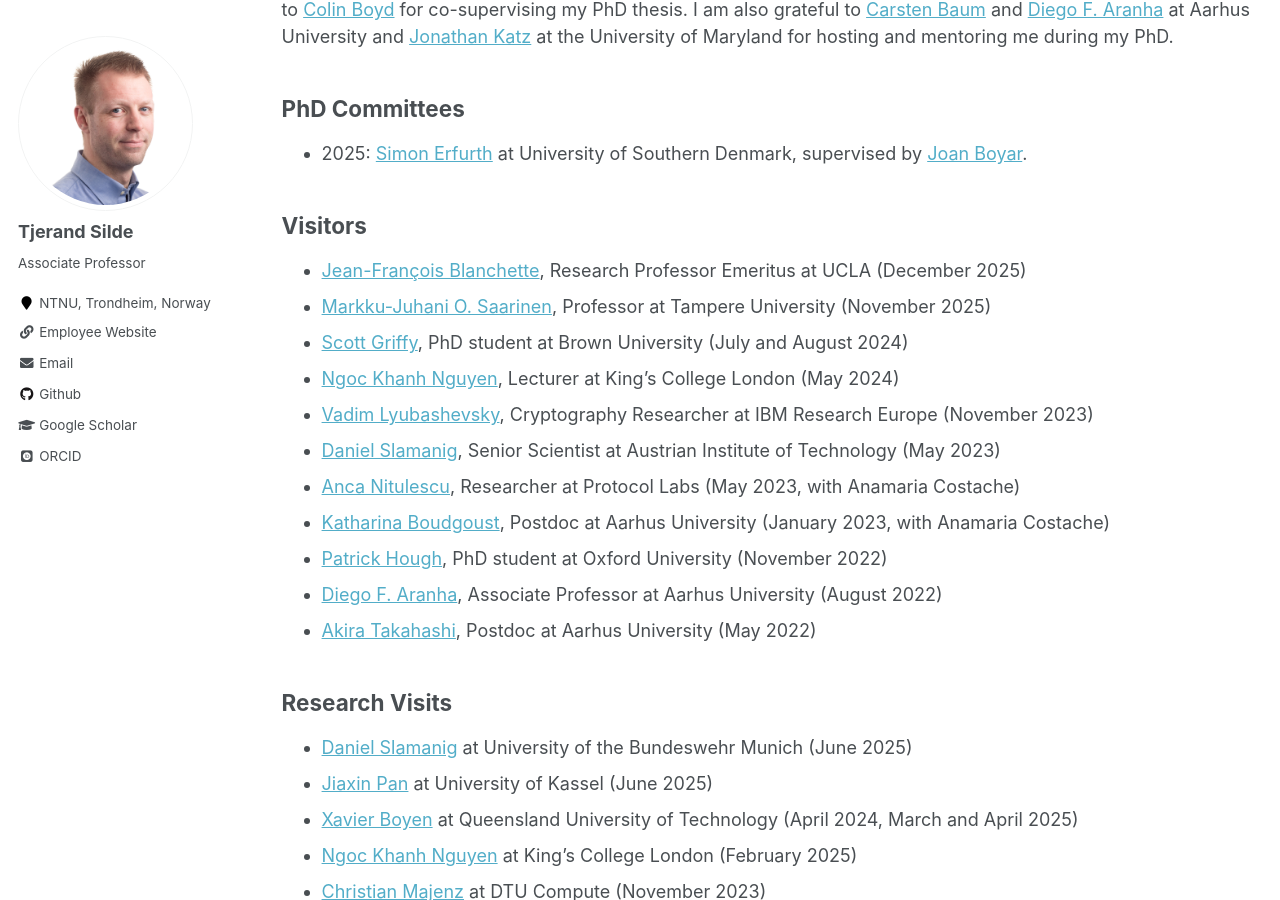
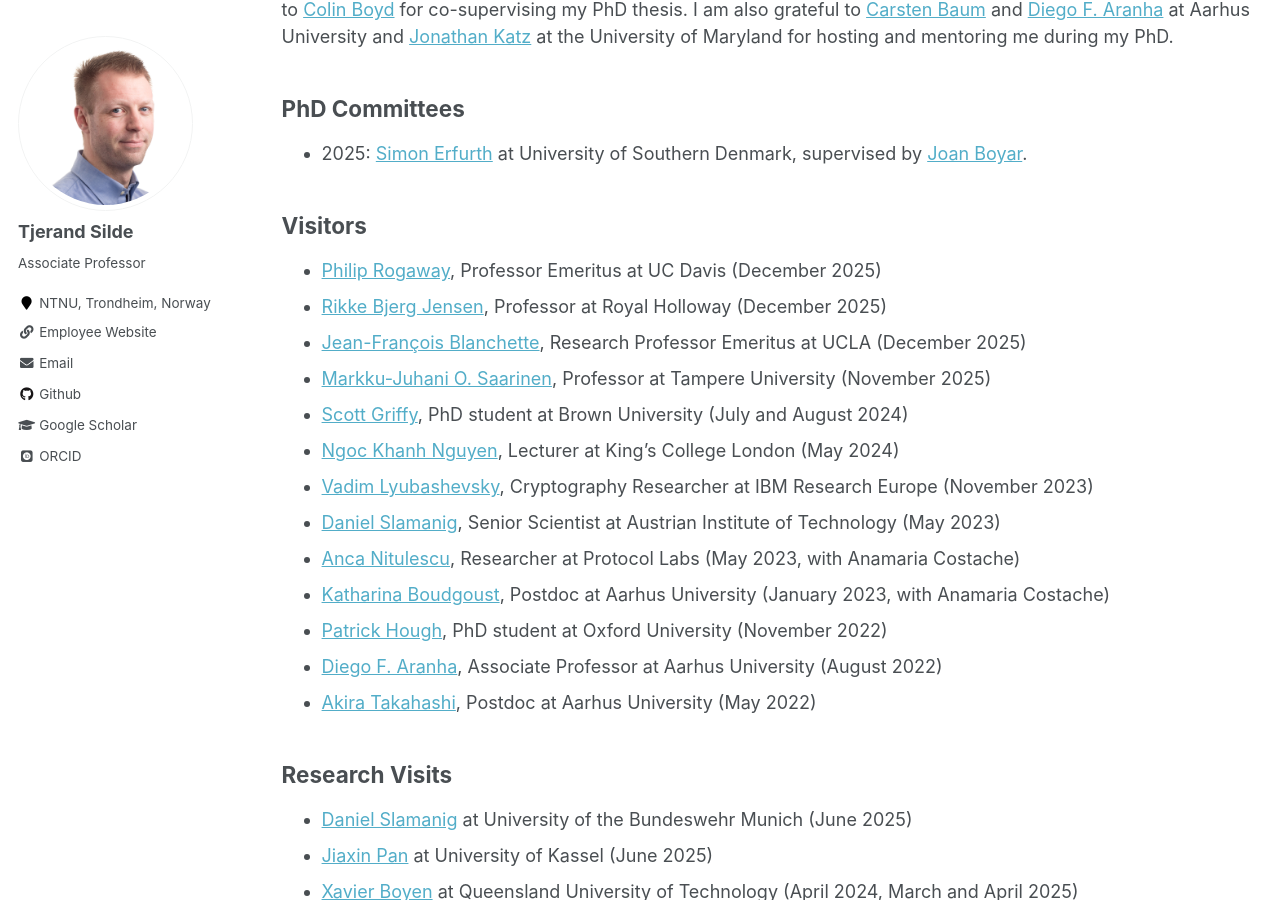
Before and after one commit to tjesi/tjesi.github.io, a Jekyll site: the page built from _pages/people.md, in a window 1280 px wide and 900 px high, scrolled down 1968 px. Built offline with Jekyll 4.4.1, drawn with Linux system fonts in a browser that asks for light colours; some web fonts are replaced.

Commit message:
Update people.md

```diff
--- a/_pages/people.md
+++ b/_pages/people.md
@@ -67,6 +67,8 @@ I am grateful to [Kristian Gjøsteen](https://www.ntnu.edu/employees/kristian.gj
 
 ## Visitors
 
+- [Philip Rogaway](https://www.cs.ucdavis.edu/~rogaway), Professor Emeritus at UC Davis (December 2025)
+- [Rikke Bjerg Jensen](https://rikkebjerg.gitlab.io/me), Professor at Royal Holloway (December 2025)
 - [Jean-François Blanchette](https://pages.gseis.ucla.edu/faculty/blanchette), Research Professor Emeritus at UCLA (December 2025)
 - [Markku-Juhani O. Saarinen](https://mjos.fi), Professor at Tampere University (November 2025)
 - [Scott Griffy](https://scottgriffy.com), PhD student at Brown University (July and August 2024)
```
